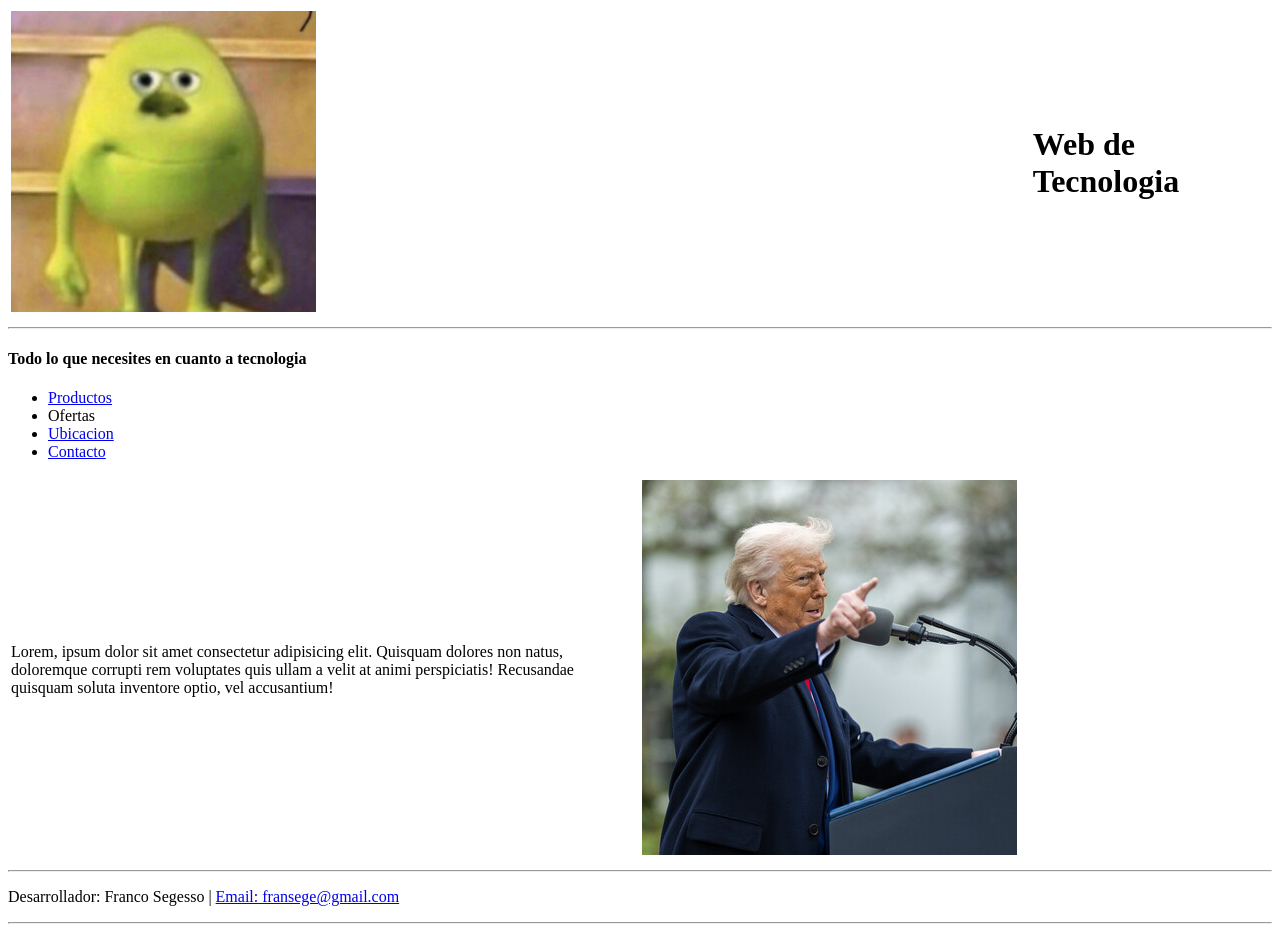
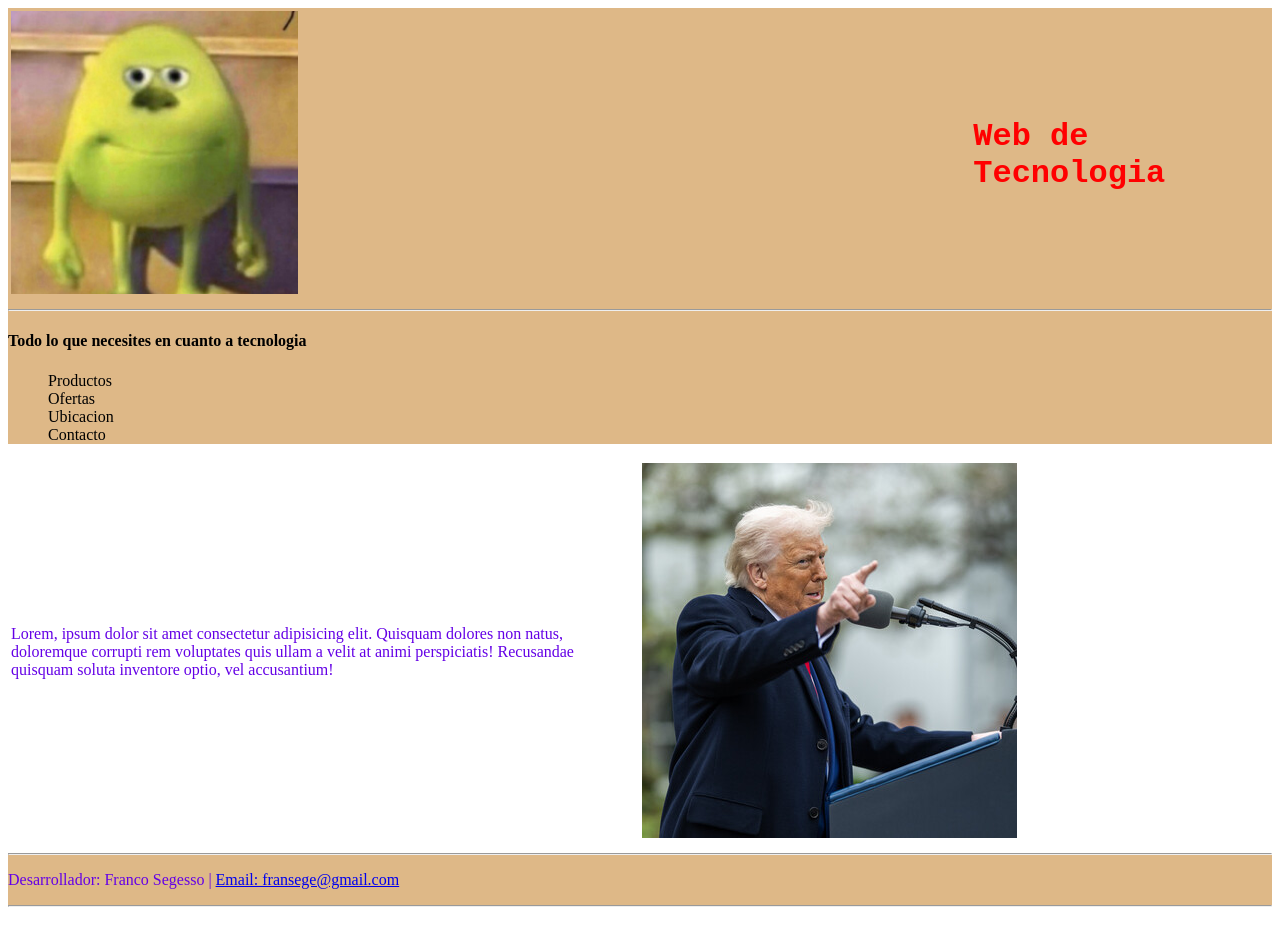
Before and after one commit to Franco-Segesso/tiendaTecnologia, a plain HTML site: page index.html in a window 1280 px wide. Drawn offline with Linux system fonts and the light colour scheme.

Commit message:
Agregamos css

```diff
--- /dev/null
+++ b/css/styles.css
@@ -0,0 +1,27 @@
+h1{
+    color: red;
+
+    font-size: 200%;
+    font-family: 'Courier New', Courier, monospace;
+}
+
+p{
+    color: rgb(100, 0, 230);
+}
+
+header{
+    background-color: burlywood;
+}
+
+footer{
+    background-color: burlywood;
+}
+
+.nav-list{
+    list-style: none;
+}
+
+.nav-list a{
+    text-decoration: none;
+    color: black;
+}
--- a/index.html
+++ b/index.html
@@ -4,6 +4,7 @@
 <head>
     <meta charset="UTF-8">
     <meta name="viewport" content="width=device-width, initial-scale=1.0">
+    <link rel="stylesheet" href="./css/styles.css">
     <title>Tecnologia</title>
 </head>
 
@@ -24,7 +25,7 @@
     <hr>
     <h4>Todo lo que necesites en cuanto a tecnologia</h4>
     <nav>
-        <ul>
+        <ul class="nav-list">
             <li>
                 <a href="./Productos.html">Productos</a>
             </li>
```
Also changed, not shown: Productos.html (+17 -2 lines), Ubicacion.html (+1 -0 lines), contacto.html (+6 -0 lines).
